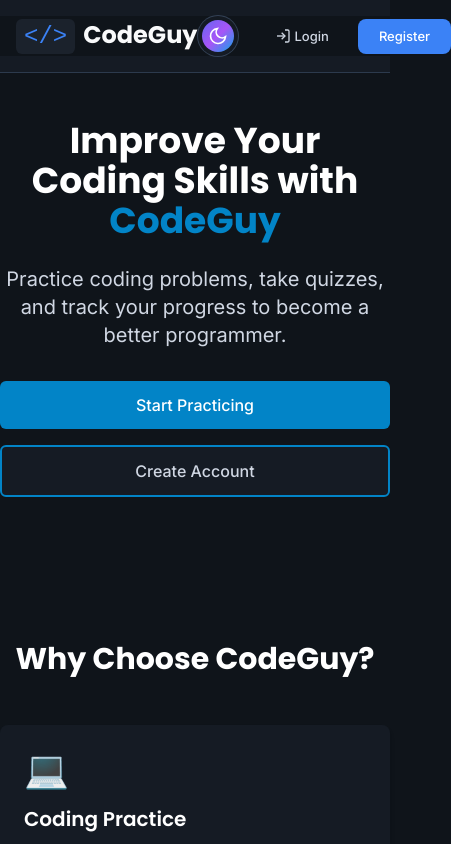
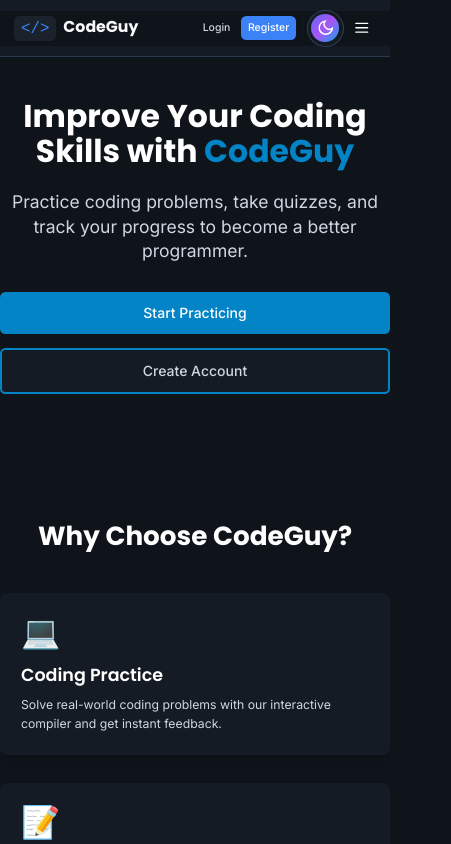
Before and after one commit to Siddhardha-03/code-guys, a React (Create React App) app in the folder client/: page / in a window 390 px wide. Shown: the top 844 px of the page, 451 px wide, since content can reach past the window. Built offline with nearby package versions, Linux system fonts and the light colour scheme; no server answers.

Commit message:
making it responsive

```diff
--- a/client/src/components/Navbar.js
+++ b/client/src/components/Navbar.js
@@ -1,13 +1,19 @@
-import React from 'react';
+import React, { useState } from 'react';
 import { Link, useNavigate } from 'react-router-dom';
 import ThemeToggle from './ThemeToggle';
 
 const Navbar = ({ user, onLogout }) => {
   const navigate = useNavigate();
+  const [isMobileMenuOpen, setIsMobileMenuOpen] = useState(false);
 
   const handleLogout = () => {
     onLogout();
     navigate('/');
+    setIsMobileMenuOpen(false);
+  };
+
+  const closeMobileMenu = () => {
+    setIsMobileMenuOpen(false);
   };
 
   return (
@@ -20,10 +26,10 @@ const Navbar = ({ user, onLogout }) => {
             <span>CodeGuy</span>
           </Link>
 
-          {/* Everything else - Right */}
-          <div className="flex items-center gap-6">
+          {/* Desktop Navigation - Right */}
+          <div className="hidden md:flex items-center gap-6">
             {/* Navigation links */}
-            <div className="hidden md:flex items-center gap-6">
+            <div className="flex items-center gap-6">
               <Link to="/practice" className="nav-link">
                 Practice
               </Link>
@@ -55,7 +61,7 @@ const Navbar = ({ user, onLogout }) => {
                     <div className="w-8 h-8 bg-gradient-to-r from-blue-500 to-purple-600 rounded-full flex items-center justify-center text-white text-sm font-semibold">
                       {user.name?.charAt(0)?.toUpperCase() || 'U'}
                     </div>
-                    <span className="hidden md:inline text-sm font-medium">{user.name}</span>
+                    <span className="text-sm font-medium">{user.name}</span>
                   </div>
                   <button
                     onClick={handleLogout}
@@ -86,7 +92,106 @@ const Navbar = ({ user, onLogout }) => {
               )}
             </div>
           </div>
+
+          {/* Mobile Menu Button, Auth, and Theme Toggle */}
+          <div className="flex md:hidden items-center gap-1.5">
+            {/* Mobile Auth Buttons */}
+            {user ? (
+              <div className="flex items-center gap-1.5">
+                <div className="w-7 h-7 bg-gradient-to-r from-blue-500 to-purple-600 rounded-full flex items-center justify-center text-white text-xs font-semibold flex-shrink-0">
+                  {user.name?.charAt(0)?.toUpperCase() || 'U'}
+                </div>
+                <button
+                  onClick={handleLogout}
+                  className="px-2 py-1.5 text-xs font-medium text-gray-700 dark:text-gray-300 hover:bg-gray-100 dark:hover:bg-gray-800 rounded-md transition-colors flex items-center gap-1"
+                >
+                  <svg width="12" height="12" viewBox="0 0 24 24" fill="none" stroke="currentColor" strokeWidth="2">
+                    <path d="M9 21H5a2 2 0 0 1-2-2V5a2 2 0 0 1 2-2h4"/>
+                    <polyline points="16,17 21,12 16,7"/>
+                    <line x1="21" y1="12" x2="9" y2="12"/>
+                  </svg>
+                  <span className="hidden xs:inline">Logout</span>
+                </button>
+              </div>
+            ) : (
+              <div className="flex items-center gap-1">
+                <Link to="/login" className="px-2 py-1.5 text-xs font-medium text-gray-700 dark:text-gray-300 hover:bg-gray-100 dark:hover:bg-gray-800 rounded-md transition-colors">
+                  Login
+                </Link>
+                <Link to="/register" className="px-2 py-1.5 text-xs font-medium bg-blue-600 text-white hover:bg-blue-700 rounded-md transition-colors">
+                  Register
+                </Link>
+              </div>
+            )}
+
+            <div className="h-6 w-px bg-gray-300 dark:bg-gray-600"></div>
+
+            <ThemeToggle />
+
+            <button
+              onClick={() => setIsMobileMenuOpen(!isMobileMenuOpen)}
+              className="p-1.5 rounded-lg hover:bg-gray-100 dark:hover:bg-gray-800 transition-colors"
+              aria-label="Toggle menu"
+            >
+              {isMobileMenuOpen ? (
+                <svg className="w-5 h-5" fill="none" stroke="currentColor" viewBox="0 0 24 24">
+                  <path strokeLinecap="round" strokeLinejoin="round" strokeWidth="2" d="M6 18L18 6M6 6l12 12" />
+                </svg>
+              ) : (
+                <svg className="w-5 h-5" fill="none" stroke="currentColor" viewBox="0 0 24 24">
+                  <path strokeLinecap="round" strokeLinejoin="round" strokeWidth="2" d="M4 6h16M4 12h16M4 18h16" />
+                </svg>
+              )}
+            </button>
+          </div>
         </div>
+
+        {/* Mobile Menu */}
+        {isMobileMenuOpen && (
+          <div className="md:hidden mt-4 pb-4 border-t border-gray-200 dark:border-gray-700 pt-4">
+            <div className="flex flex-col space-y-3">
+              <Link
+                to="/practice"
+                className="nav-link block px-3 py-2 rounded-lg hover:bg-gray-100 dark:hover:bg-gray-800 transition-colors"
+                onClick={closeMobileMenu}
+              >
+                Practice
+              </Link>
+              <Link
+                to="/compiler"
+                className="nav-link block px-3 py-2 rounded-lg hover:bg-gray-100 dark:hover:bg-gray-800 transition-colors"
+                onClick={closeMobileMenu}
+              >
+                Compiler
+              </Link>
+              <Link
+                to="/quizzes"
+                className="nav-link block px-3 py-2 rounded-lg hover:bg-gray-100 dark:hover:bg-gray-800 transition-colors"
+                onClick={closeMobileMenu}
+              >
+                Quizzes
+              </Link>
+              {user && (
+                <Link
+                  to="/dashboard"
+                  className="nav-link block px-3 py-2 rounded-lg hover:bg-gray-100 dark:hover:bg-gray-800 transition-colors"
+                  onClick={closeMobileMenu}
+                >
+                  Dashboard
+                </Link>
+              )}
+              {user && user.role === 'admin' && (
+                <Link
+                  to="/admin"
+                  className="nav-link block px-3 py-2 rounded-lg hover:bg-gray-100 dark:hover:bg-gray-800 transition-colors"
+                  onClick={closeMobileMenu}
+                >
+                  Admin
+                </Link>
+              )}
+            </div>
+          </div>
+        )}
       </div>
     </nav>
   );
--- a/client/src/styles/theme.css
+++ b/client/src/styles/theme.css
@@ -499,9 +499,9 @@
 
 /* Tag Colors - Different colors for different tag types */
 .tag {
-  padding: 0.25rem 0.5rem;
+  padding: clamp(0.2rem, 1vw, 0.25rem) clamp(0.375rem, 1.5vw, 0.5rem);
   border-radius: 0.375rem;
-  font-size: 0.75rem;
+  font-size: clamp(0.625rem, 1.2vw, 0.75rem);
   font-weight: 500;
   display: inline-block;
   margin: 0.125rem;
@@ -658,6 +658,19 @@ html {
   font-size: 16px;
 }
 
+  /* Responsive base font size */
+  @media (max-width: 640px) {
+    html {
+      font-size: 14px;
+    }
+  }
+
+  @media (min-width: 1536px) {
+    html {
+      font-size: 18px;
+    }
+  }
+
 body {
   font-family: var(--font-primary);
   background-color: var(--bg-primary);
@@ -668,7 +681,7 @@ body {
   transition: background-color 0.3s ease, color 0.3s ease;
 }
 
-/* Typography */
+/* Typography - Responsive */
 h1, h2, h3, h4, h5, h6 {
   font-family: var(--font-heading);
   font-weight: 600;
@@ -676,16 +689,36 @@ h1, h2, h3, h4, h5, h6 {
   color: var(--text-primary);
 }
 
-h1 { font-size: 2.5rem; font-weight: 800; }
-h2 { font-size: 2rem; font-weight: 700; }
-h3 { font-size: 1.5rem; font-weight: 600; }
-h4 { font-size: 1.25rem; font-weight: 600; }
-h5 { font-size: 1.125rem; font-weight: 500; }
-h6 { font-size: 1rem; font-weight: 500; }
+h1 {
+  font-size: clamp(1.75rem, 4vw, 2.5rem);
+  font-weight: 800;
+}
+h2 {
+  font-size: clamp(1.5rem, 3.5vw, 2rem);
+  font-weight: 700;
+}
+h3 {
+  font-size: clamp(1.25rem, 3vw, 1.5rem);
+  font-weight: 600;
+}
+h4 {
+  font-size: clamp(1.125rem, 2.5vw, 1.25rem);
+  font-weight: 600;
+}
+h5 {
+  font-size: clamp(1rem, 2vw, 1.125rem);
+  font-weight: 500;
+}
+h6 {
+  font-size: clamp(0.875rem, 1.5vw, 1rem);
+  font-weight: 500;
+}
 
 p {
   color: white;
   margin-bottom: 1rem;
+  font-size: clamp(0.875rem, 1.5vw, 1rem);
+  line-height: 1.6;
 }
 
 code {
@@ -694,7 +727,7 @@ code {
   color: var(--accent-primary);
   padding: 0.25rem 0.5rem;
   border-radius: var(--radius-sm);
-  font-size: 0.875rem;
+  font-size: clamp(0.75rem, 1.2vw, 0.875rem);
   font-weight: 500;
 }
 
@@ -702,10 +735,11 @@ pre {
   font-family: var(--font-mono);
   background-color: var(--bg-tertiary);
   color: var(--text-primary);
-  padding: 1rem;
+  padding: clamp(0.75rem, 2vw, 1rem);
   border-radius: var(--radius-md);
   overflow-x: auto;
   border: 1px solid var(--border-color);
+  font-size: clamp(0.75rem, 1.2vw, 0.875rem);
 }
 
 /* Focus States */
@@ -715,14 +749,14 @@ pre {
   border-radius: var(--radius-sm);
 }
 
-/* Button Styles */
+/* Button Styles - Responsive */
 .btn {
   display: inline-flex;
   align-items: center;
   justify-content: center;
-  padding: 0.75rem 1.5rem;
+  padding: clamp(0.625rem, 2vw, 0.75rem) clamp(1rem, 3vw, 1.5rem);
   font-family: var(--font-primary);
-  font-size: 0.875rem;
+  font-size: clamp(0.8125rem, 1.5vw, 0.875rem);
   font-weight: 500;
   line-height: 1;
   border: none;
@@ -792,14 +826,14 @@ pre {
   font-size: 1rem;
 }
 
-/* Form Elements */
+/* Form Elements - Responsive */
 .form-group {
   margin-bottom: 1.5rem;
 }
 
 .form-label {
   display: block;
-  font-size: 0.875rem;
+  font-size: clamp(0.8125rem, 1.5vw, 0.875rem);
   font-weight: 500;
   color: var(--text-primary);
   margin-bottom: 0.5rem;
@@ -809,9 +843,9 @@ pre {
 .form-select,
 .form-textarea {
   width: 100%;
-  padding: 0.75rem 1rem;
+  padding: clamp(0.625rem, 2vw, 0.75rem) clamp(0.875rem, 2vw, 1rem);
   font-family: var(--font-primary);
-  font-size: 0.875rem;
+  font-size: clamp(0.8125rem, 1.5vw, 0.875rem);
   background-color: var(--bg-primary);
   border: 1px solid var(--border-color);
   border-radius: var(--radius-md);
@@ -837,12 +871,12 @@ pre {
   min-height: 100px;
 }
 
-/* Card Styles */
+/* Card Styles - Responsive */
 .card {
   background-color: var(--bg-primary);
   border: 1px solid var(--border-color);
   border-radius: var(--radius-lg);
-  padding: 1.5rem;
+  padding: clamp(1rem, 3vw, 1.5rem);
   box-shadow: var(--shadow-sm);
   transition: all 0.2s ease-in-out;
 }
@@ -856,17 +890,17 @@ pre {
   background-color: var(--bg-secondary);
   border: 1px solid var(--border-color);
   border-radius: var(--radius-md);
-  padding: 1rem;
+  padding: clamp(0.75rem, 2vw, 1rem);
 }
 
 .card-header {
-  padding-bottom: 1rem;
-  margin-bottom: 1rem;
+  padding-bottom: clamp(0.75rem, 2vw, 1rem);
+  margin-bottom: clamp(0.75rem, 2vw, 1rem);
   border-bottom: 1px solid var(--border-color);
 }
 
 .card-title {
-  font-size: 1.25rem;
+  font-size: clamp(1.125rem, 2.5vw, 1.25rem);
   font-weight: 600;
   color: var(--text-primary);
   margin-bottom: 0.5rem;
@@ -874,14 +908,14 @@ pre {
 
 .card-subtitle {
   color: var(--text-secondary);
-  font-size: 0.875rem;
+  font-size: clamp(0.8125rem, 1.5vw, 0.875rem);
 }
 
 /* Navigation */
 .navbar {
   background-color: var(--bg-primary);
   border-bottom: 1px solid var(--border-color);
-  padding: 1rem 0;
+    padding: clamp(0.75rem, 2vw, 1rem) 0;
   position: sticky;
   top: 0;
   z-index: 50;
@@ -890,7 +924,7 @@ pre {
 
 .navbar-brand {
   font-family: var(--font-heading);
-  font-size: 1.5rem;
+    font-size: clamp(1.25rem, 3vw, 1.5rem);
   font-weight: 700;
   color: var(--accent-primary);
   text-decoration: none;
@@ -899,7 +933,7 @@ pre {
 .navbar-nav {
   display: flex;
   align-items: center;
-  gap: 2rem;
+    gap: clamp(1rem, 3vw, 2rem);
   list-style: none;
 }
 
@@ -907,6 +941,7 @@ pre {
   color: var(--text-secondary);
   text-decoration: none;
   font-weight: 500;
+    font-size: clamp(0.875rem, 1.5vw, 1rem);
   transition: color 0.2s ease-in-out;
 }
 
@@ -945,7 +980,7 @@ pre {
 
 .code-editor-header {
   background-color: var(--bg-tertiary);
-  padding: 0.75rem 1rem;
+    padding: clamp(0.625rem, 2vw, 0.75rem) clamp(0.875rem, 2vw, 1rem);
   border-bottom: 1px solid var(--border-color);
   display: flex;
   align-items: center;
@@ -954,7 +989,7 @@ pre {
 
 .code-editor-title {
   font-family: var(--font-mono);
-  font-size: 0.875rem;
+    font-size: clamp(0.75rem, 1.5vw, 0.875rem);
   color: var(--text-secondary);
 }
 
@@ -966,7 +1001,7 @@ pre {
 /* Monaco Editor Overrides */
 .monaco-editor {
   font-family: var(--font-mono) !important;
-  font-size: 14px !important;
+    font-size: clamp(12px, 1.5vw, 14px) !important;
   line-height: 1.5 !important;
 }
 
@@ -980,22 +1015,22 @@ pre {
 
 .output-header {
   background-color: var(--bg-tertiary);
-  padding: 0.75rem 1rem;
+    padding: clamp(0.625rem, 2vw, 0.75rem) clamp(0.875rem, 2vw, 1rem);
   border-bottom: 1px solid var(--border-color);
   font-family: var(--font-mono);
-  font-size: 0.875rem;
+    font-size: clamp(0.75rem, 1.5vw, 0.875rem);
   color: var(--text-secondary);
 }
 
 .output-content {
-  padding: 1rem;
+    padding: clamp(0.75rem, 2vw, 1rem);
   font-family: var(--font-mono);
-  font-size: 0.875rem;
+    font-size: clamp(0.75rem, 1.5vw, 0.875rem);
   line-height: 1.5;
   white-space: pre-wrap;
   color: var(--text-primary);
-  min-height: 200px;
-  max-height: 400px;
+    min-height: clamp(150px, 30vw, 200px);
+    max-height: clamp(300px, 50vw, 400px);
   overflow-y: auto;
 }
 
@@ -1012,15 +1047,15 @@ pre {
   background-color: var(--bg-secondary);
   border: 1px solid var(--border-color);
   border-radius: var(--radius-lg);
-  padding: 1rem;
+    padding: clamp(0.75rem, 2vw, 1rem);
   text-align: center;
   margin: 1rem 0;
 }
 
 .ad-placeholder {
   color: var(--text-muted);
-  font-size: 0.875rem;
-  padding: 2rem;
+    font-size: clamp(0.75rem, 1.5vw, 0.875rem);
+    padding: clamp(1.5rem, 3vw, 2rem);
   border: 2px dashed var(--border-color);
   border-radius: var(--radius-md);
 }
@@ -1030,12 +1065,12 @@ pre {
   background-color: var(--bg-primary);
   border: 1px solid var(--border-color);
   border-radius: var(--radius-lg);
-  padding: 1.5rem;
+    padding: clamp(1rem, 3vw, 1.5rem);
   margin-bottom: 1rem;
 }
 
 .problem-title {
-  font-size: 1.5rem;
+    font-size: clamp(1.25rem, 3vw, 1.5rem);
   font-weight: 700;
   color: var(--text-primary);
   margin-bottom: 1rem;
@@ -1043,7 +1078,7 @@ pre {
 
 .problem-content h3 {
   color: var(--accent-primary);
-  font-size: 1.125rem;
+    font-size: clamp(1rem, 2.5vw, 1.125rem);
   margin-top: 1.5rem;
   margin-bottom: 0.75rem;
 }
@@ -1057,13 +1092,14 @@ pre {
 .problem-content li {
   margin-bottom: 0.5rem;
   color: var(--text-secondary);
+    font-size: clamp(0.875rem, 1.5vw, 1rem);
 }
 
 .example-box {
   background-color: var(--bg-secondary);
   border: 1px solid var(--border-color);
   border-radius: var(--radius-md);
-  padding: 1rem;
+    padding: clamp(0.75rem, 2vw, 1rem);
   margin: 1rem 0;
 }
 
@@ -1071,11 +1107,12 @@ pre {
   font-weight: 600;
   color: var(--text-primary);
   margin-bottom: 0.5rem;
+    font-size: clamp(0.875rem, 1.5vw, 1rem);
 }
 
 .example-content {
   font-family: var(--font-mono);
-  font-size: 0.875rem;
+    font-size: clamp(0.75rem, 1.5vw, 0.875rem);
   color: var(--text-secondary);
 }
 
@@ -1083,47 +1120,53 @@ pre {
 .difficulty-easy {
   background-color: var(--success);
   color: white;
-  padding: 0.25rem 0.75rem;
+    padding: clamp(0.2rem, 1vw, 0.25rem) clamp(0.625rem, 2vw, 0.75rem);
   border-radius: var(--radius-sm);
-  font-size: 0.75rem;
+    font-size: clamp(0.625rem, 1.2vw, 0.75rem);
   font-weight: 500;
 }
 
 .difficulty-medium {
   background-color: var(--warning);
   color: white;
-  padding: 0.25rem 0.75rem;
+    padding: clamp(0.2rem, 1vw, 0.25rem) clamp(0.625rem, 2vw, 0.75rem);
   border-radius: var(--radius-sm);
-  font-size: 0.75rem;
+    font-size: clamp(0.625rem, 1.2vw, 0.75rem);
   font-weight: 500;
 }
 
 .difficulty-hard {
   background-color: var(--danger);
   color: white;
-  padding: 0.25rem 0.75rem;
+    padding: clamp(0.2rem, 1vw, 0.25rem) clamp(0.625rem, 2vw, 0.75rem);
   border-radius: var(--radius-sm);
-  font-size: 0.75rem;
+    font-size: clamp(0.625rem, 1.2vw, 0.75rem);
   font-weight: 500;
 }
 
 /* Responsive Design */
 @media (max-width: 768px) {
   .navbar-nav {
-    gap: 1rem;
+    gap: 0.75rem;
   }
 
-  h1 { font-size: 2rem; }
-  h2 { font-size: 1.75rem; }
-  h3 { font-size: 1.25rem; }
+  .card {
+    padding: 0.875rem;
+  }
 
-  .card {
-    padding: 1rem;
+  .container {
+    padding: 0 0.75rem;
+  }
+}
+
+@media (max-width: 480px) {
+  .navbar-brand {
+    font-size: 1.125rem;
   }
 
   .btn {
-    padding: 0.625rem 1.25rem;
-    font-size: 0.8125rem;
+    padding: 0.5rem 0.875rem;
+    font-size: 0.75rem;
   }
 }
 
@@ -1197,10 +1240,11 @@ pre {
 
 /* Alert Styles */
 .alert {
-  padding: 1rem;
+  padding: clamp(0.75rem, 2vw, 1rem);
   border-radius: var(--radius-md);
   margin-bottom: 1rem;
   border-left: 4px solid;
+  font-size: clamp(0.875rem, 1.5vw, 1rem);
 }
 
 .alert-success {
```
Also changed, not shown: client/src/pages/Login.js (+10 -10 lines), client/src/pages/Practice.js (+45 -43 lines), client/src/pages/ProblemDetail.js (+48 -46 lines), client/src/pages/Quiz.js (+20 -20 lines), client/src/pages/QuizDetail.js (+38 -40 lines), client/src/pages/Register.js (+14 -14 lines).
